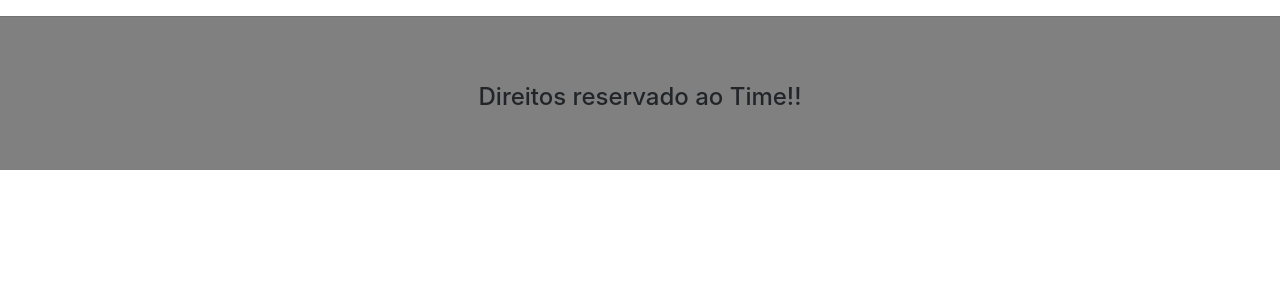
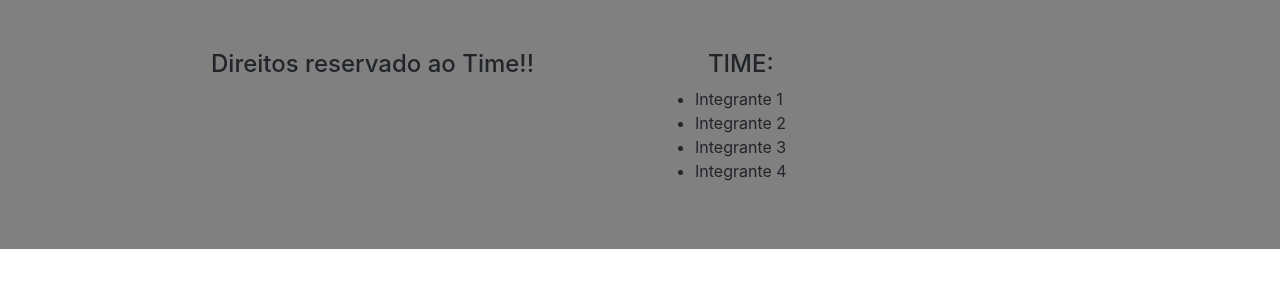
Before and after one commit to TCLxEdu17/projetoGamaIBM, a plain HTML site: page index.html in a window 1280 px wide. Drawn offline with nearby package versions, Linux system fonts and the light colour scheme.

Commit message:
atualização rodape

```diff
--- a/index.html
+++ b/index.html
@@ -13,11 +13,24 @@
     <title>Document</title>
   </head>
   <body>
+    <footer style="background-color: gray">
+      <div class="container" style="padding: 50px">
+        <div class="row">
+          <div class="col-sm">
+            <h4 class="text-center">Direitos reservado ao Time!!</h4>
+          </div>
+          <div class="col-sm d-flex align-items-center">
 
-    <footer style="background-color: gray;">
-        <hr>
-      <div class="container" style="padding: 50px;">
-        <h4 class="text-center">Direitos reservado ao Time!!</h4>
+            <ul>
+                <h4 class="text-center">TIME:</h4>
+                <li>Integrante 1</li>
+                <li>Integrante 2</li>
+                <li>Integrante 3</li>
+                <li>Integrante 4</li>
+            </ul>
+          </div>
+        </div>
+
       </div>
     </footer>
   </body>
```
